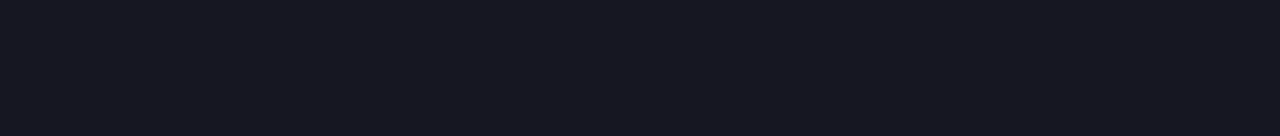
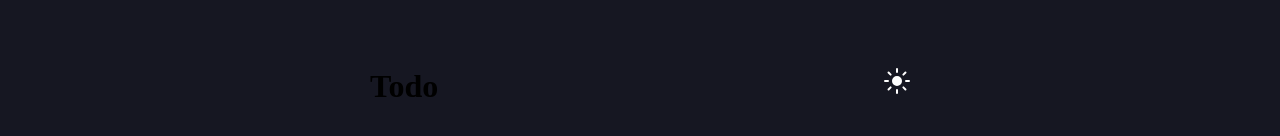
Before and after one commit to Dripcoding/front-end-mentor-todo-app-react, a React (Create React App) app: page / in a window 1280 px wide. Shown: the part 300-436 px from the top of the page. Built offline with nearby package versions, Linux system fonts and the light colour scheme; a web font is replaced by a local one.

Commit message:
set up todo header and theme toggle icon

```diff
--- a/src/containers/App/App.scss
+++ b/src/containers/App/App.scss
@@ -6,10 +6,16 @@ $background-mobile-dark: url("../../assets/images/bg-mobile-dark.jpg");
 $background-desktop-light: url("../../assets/images/bg-desktop-light.jpg");
 $background-mobile-light: url("../../assets/images/bg-mobile-light.jpg");
 
-.appContainer {
+.appContainer__mainContainer {
 	@include flex(column, center, center);
 	width: 100%;
 	height: 100vh;
+}
+
+.appContainer__titleContainer {
+	@include flex(row, space-between, flex-start);
+	width: 540px;
+	height: 64px;
 }
 
 .background-desktop-dark {
--- a/src/containers/App/App.tsx
+++ b/src/containers/App/App.tsx
@@ -1,8 +1,17 @@
+import {ReactComponent as SunToggleImg} from '../../assets/images/icon-sun.svg';
+import MoonToggleImg from '../../assets/images/icon-moon.svg';
+
 import './App.scss';
 
-function App() {
+const STYLE_BASE: string = 'appContainer__';
+
+const App = (): JSX.Element => {
   return (
-    <main className={`appContainer background-desktop-dark`}>
+    <main className={`${STYLE_BASE}mainContainer background-desktop-dark`}>
+        <div className={`${STYLE_BASE}titleContainer`}>
+            <h1>Todo</h1>
+            <SunToggleImg />
+        </div>
     </main>
   );
 }
```
